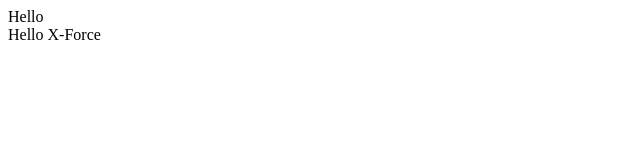
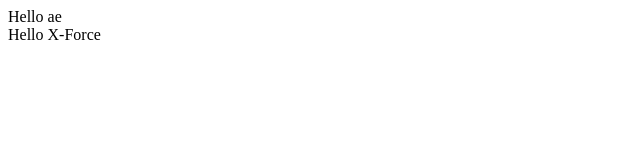
Before and after one commit to nguyenhoangthienchi/x-force, a React (Create React App) app: page / in a window 1280 px wide. Shown: the top 160 px of the page, without its empty margins (0-640 px from the left). Built offline with nearby package versions, Linux system fonts and the light colour scheme.

Commit message:
Update ae

```diff
--- a/src/index.js
+++ b/src/index.js
@@ -5,7 +5,7 @@
 const root = ReactDOM.createRoot(document.getElementById('root'));
 root.render(
   <React.StrictMode>
-    Hello
+    Hello ae
     <App />
   </React.StrictMode>
 );
```
